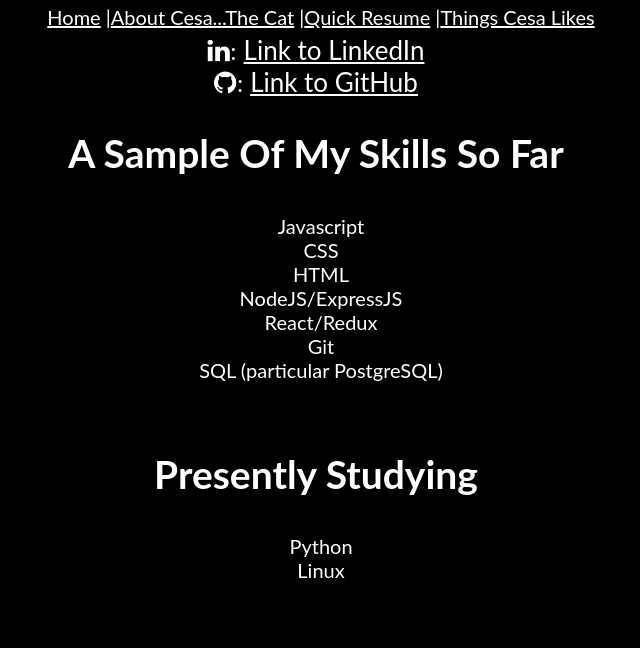
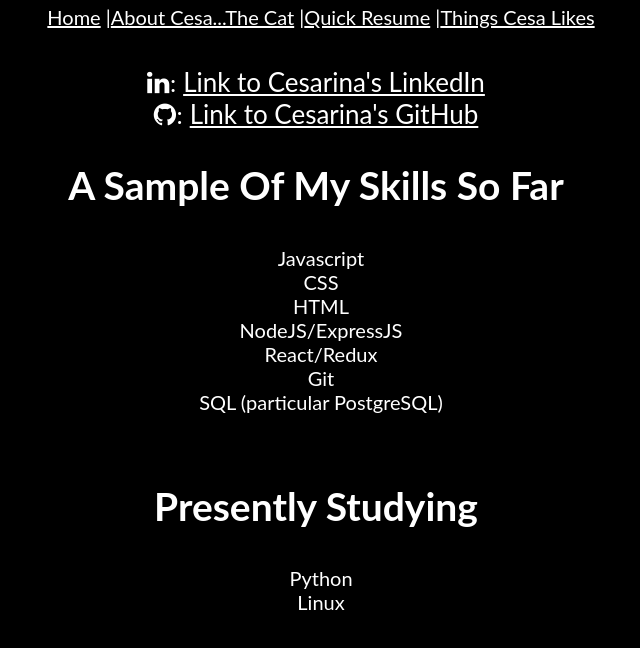
Before and after one commit to cesarinapaula/CesaTheCatWebsite, a React (Create React App) app: page /resume in a window 1280 px wide. Shown: the top 648 px of the page, without its empty margins (324-964 px from the left). Built offline with nearby package versions, Linux system fonts and the light colour scheme.

Commit message:
Updated Resume Page

```diff
--- a/src/Components/Resume.jsx
+++ b/src/Components/Resume.jsx
@@ -16,8 +16,8 @@ const List = {
 const ResumeLink = () => {
   return (
     <div>
-      <i class="fa fa-linkedin" aria-hidden="true">: <a href="http://www.linkedin.com/in/cesarinapaula">Link to LinkedIn</a></i>
-      <i class="fa fa-github" aria-hidden="true">:  <a href="https://github.com/cesarinapaula">Link to GitHub</a></i>
+      <i class="fa fa-linkedin" aria-hidden="true">: <a href="http://www.linkedin.com/in/cesarinapaula">Link to Cesarina's LinkedIn</a></i>
+      <i class="fa fa-github" aria-hidden="true">:  <a href="https://github.com/cesarinapaula">Link to Cesarina's GitHub</a></i>
     </div>
   )
 }
@@ -26,6 +26,7 @@ class Resume extends Component {
     render(){
         return(
             <div style={Center}>
+                <br />
                 <ResumeLink/>
                 <div id="left">
                 <h2> A Sample Of My Skills So Far </h2>
@@ -36,7 +37,6 @@ class Resume extends Component {
                 <h2> Presently Studying</h2>
                 <ul style={List}>{presentlyStudying.map(skill=><li>{skill}</li>)}</ul>
                 </div>
-                <br />
             </div>
 
         )
```
